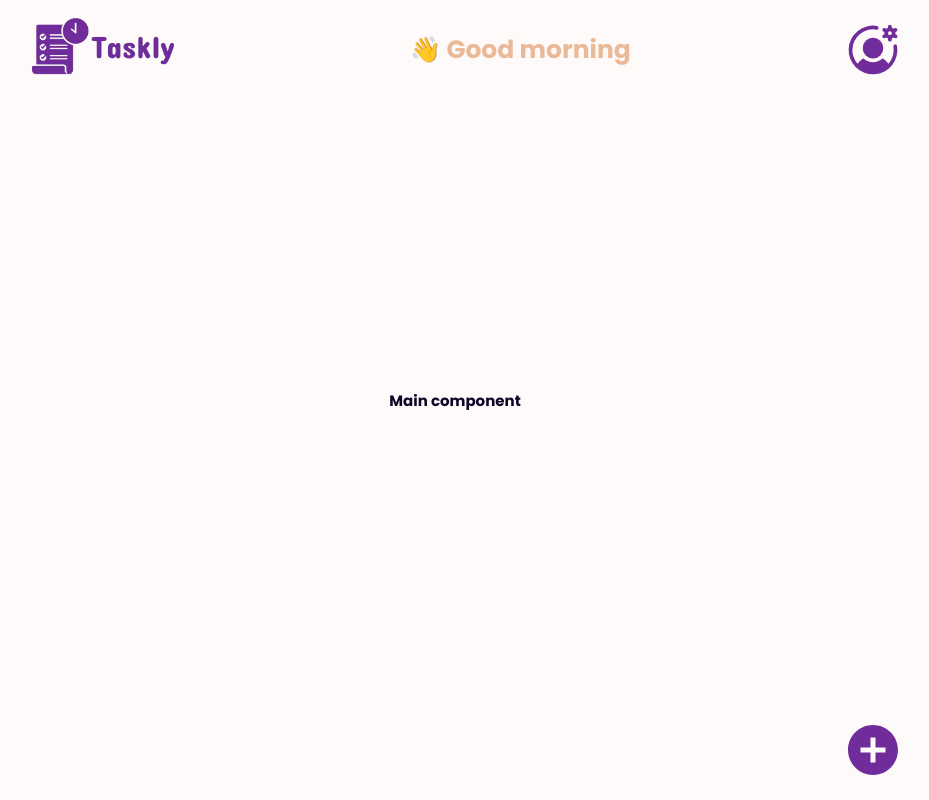
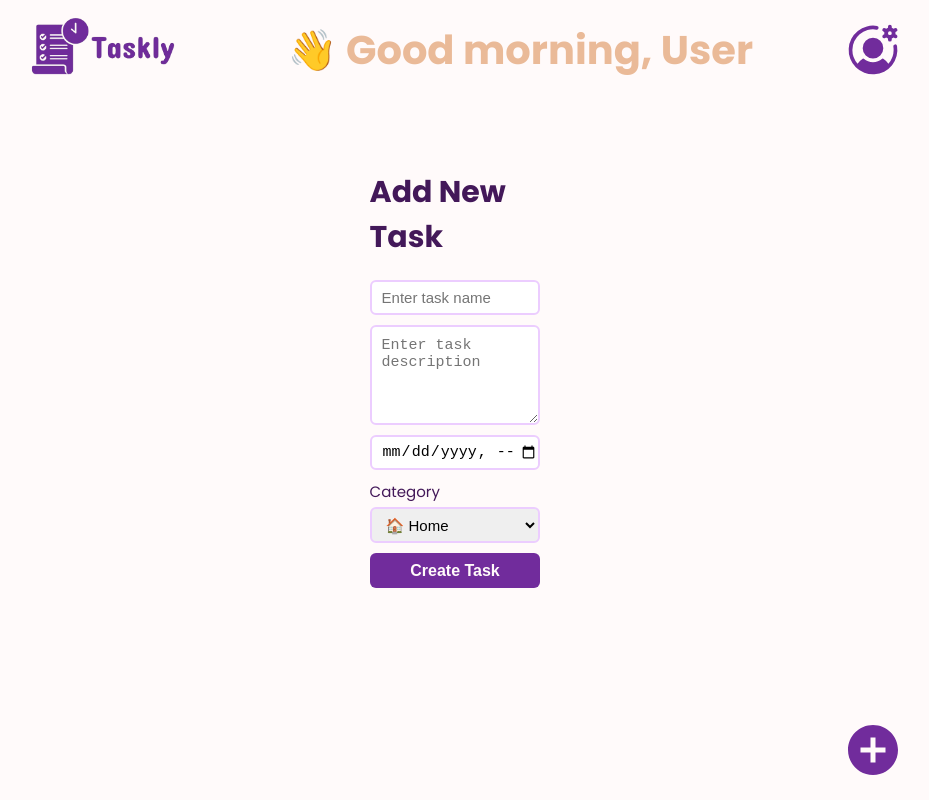
Before and after one commit to Naeemi7/Taskly, a React (Vite) app in the folder client/: page / in a window 1280 px wide. Shown: the whole page, without its empty margins (185-1114 px from the left). Built offline with nearby package versions, Linux system fonts and the light colour scheme; the HTML template or start-up script is replaced by a standard one.

Commit message:
the add task component has been almost completed

```diff
--- a/client/src/components/Features/AddTask/AddTask.jsx
+++ b/client/src/components/Features/AddTask/AddTask.jsx
@@ -1,7 +1,48 @@
+import { useState } from "react";
+import Button from "@Reusable/Button";
+
 const AddTask = () => {
+  const [dateTime, setDateTime] = useState("");
+
+  const handleDateTimeChange = (e) => {
+    setDateTime(e.target.value);
+  };
+
   return (
-    <div>
-      <h1>I am add task component</h1>
+    <div className="add-task-container">
+      <h2>Add New Task</h2>
+      <form>
+        <input type="text" placeholder="Enter task name" />
+        <textarea placeholder="Enter task description"></textarea>
+        <input
+          type="datetime-local"
+          value={dateTime}
+          name="datetime"
+          onChange={handleDateTimeChange}
+        />
+
+        <div className="select-category-container">
+          <label>Category</label>
+          <select>
+            <option value="home">🏠 Home</option>
+            <option value="work">💼 Work</option>
+            <option value="personal">👨 Personal</option>
+            <option value="health">🏥 Health</option>
+            <option value="fitness">🚴‍♀️ Fitness</option>
+            <option value="education">📚 Education</option>
+          </select>
+        </div>
+
+        {/* <select>
+          <option value="red">🔴 Red</option>
+          <option value="green">🟢 Green</option>
+          <option value="blue">🔵 Blue</option>
+          <option value="orange">🟠 Orange</option>
+          <option value="black">⚫️ Black</option>
+        </select> */}
+
+        <Button name="Create Task" className="create-task-button" />
+      </form>
     </div>
   );
 };
--- a/client/src/components/Features/Main/Main.jsx
+++ b/client/src/components/Features/Main/Main.jsx
@@ -1,7 +1,8 @@
+import AddTask from "@Features/AddTask/AddTask";
 const Main = () => {
   return (
     <div className="main-container">
-      <h2>Main component</h2>
+      <AddTask />
     </div>
   );
 };
--- a/client/src/components/Features/Navbar/Greetings.jsx
+++ b/client/src/components/Features/Navbar/Greetings.jsx
@@ -1,6 +1,6 @@
 import DisplayGreeting from "@utils/DisplayGreeting";
 const Greetings = () => {
-  return <span className="greeting">👋 {DisplayGreeting()}</span>;
+  return <h1 className="greeting">👋 {DisplayGreeting()}, User</h1>;
 };
 
 export default Greetings;
--- /dev/null
+++ b/client/src/components/Reusable/Button.jsx
@@ -0,0 +1,16 @@
+import PropTypes from "prop-types";
+
+const Button = ({ name = "button", className = "", onClick }) => {
+  return (
+    <button onClick={onClick} className={className}>
+      {name}
+    </button>
+  );
+};
+
+Button.propTypes = {
+  name: PropTypes.string,
+  className: PropTypes.string,
+  onClick: PropTypes.func,
+};
+export default Button;
--- a/client/src/index.css
+++ b/client/src/index.css
@@ -7,3 +7,19 @@
 html {
   font-size: 62.5%;
 }
+
+h1 {
+  font-size: 4rem;
+}
+h2 {
+  font-size: 3rem;
+}
+h3 {
+  font-size: 2.8rem;
+}
+h4 {
+  font-size: 2.4rem;
+}
+p {
+  font-size: 1.6rem;
+}
--- a/client/src/styles/App.scss
+++ b/client/src/styles/App.scss
@@ -39,7 +39,6 @@ body {
     // Greeting  Component
     .greeting {
       font-weight: 700;
-      font-size: 2.5rem;
       color: $heading-color;
     }
 
@@ -51,14 +50,7 @@ body {
 
       // Profile icon
       .profile-icon {
-        width: 6rem;
-        height: 6rem;
-        cursor: pointer;
-        color: $primary-color;
-
-        &:hover {
-          color: $secondary-color;
-        }
+        @include icon-template;
       }
 
       .profile-dropdown {
@@ -107,12 +99,79 @@ body {
     }
   }
 
+  // Add Task Component style
+  .add-task-container {
+    height: 80%;
+    width: 30%;
+    display: flex;
+    flex-direction: column;
+    align-items: center;
+    padding: 4rem;
+
+    h2 {
+      margin-bottom: 2rem;
+    }
+
+    // Form style
+    form {
+      width: 100%;
+      display: flex;
+      flex-direction: column;
+      gap: 1rem;
+
+      textarea {
+        @include common-input-template;
+        height: 10rem;
+        padding-top: 1rem;
+      }
+
+      input {
+        height: 3.5rem;
+        @include common-input-template;
+      }
+
+      // Select category container style
+      .select-category-container {
+        display: flex;
+        flex-direction: column;
+        gap: 0.4rem;
+
+        label {
+          font-size: 1.5rem;
+          color: $font-color;
+        }
+
+        select {
+          @include common-input-template;
+          height: 3.6rem;
+
+          option {
+            appearance: none;
+            background-color: red;
+          }
+        }
+      }
+
+      .create-task-button {
+        @include common-button-template;
+        background-color: $primary-color;
+        color: $primary-background-color;
+
+        &:hover {
+          background-color: $hover-color;
+        }
+      }
+    }
+  }
+
   // Main Componenet
   .main-container {
+    width: 70%;
+    height: 100%;
+    padding: 3rem;
     grid-area: main;
     display: flex;
     justify-content: center;
-    align-items: center;
   }
 
   // Footer Component
@@ -124,14 +183,7 @@ body {
     align-items: center;
 
     .add-task-button {
-      width: 6rem;
-      height: 6rem;
-      cursor: pointer;
-      color: $primary-color;
-
-      &:hover {
-        color: $secondary-color;
-      }
+      @include icon-template;
     }
   }
 }
--- a/client/src/styles/_mixin.scss
+++ b/client/src/styles/_mixin.scss
@@ -0,0 +1,34 @@
+// Mixin template for profile and add ask icons
+@mixin icon-template {
+  width: 6rem;
+  height: 6rem;
+  cursor: pointer;
+  color: $primary-color;
+
+  &:hover {
+    color: $hover-color;
+  }
+}
+
+// Mixin template for common input fields
+@mixin common-input-template {
+  border-radius: 0.6rem;
+  border: 2px solid $structure-elements-light-color;
+  outline: none;
+  font-size: 1.5rem;
+  padding-left: 1rem;
+
+  &:focus {
+    outline: none;
+    border-color: $primary-color;
+  }
+}
+
+// Mixin template for common button design
+@mixin common-button-template {
+  font-size: 1.6rem;
+  font-weight: bold;
+  height: 3.5rem;
+  border: none;
+  border-radius: 0.6rem;
+}
--- a/client/src/styles/_variables.scss
+++ b/client/src/styles/_variables.scss
@@ -1,9 +1,17 @@
 // Poppins google font
 @import url("https://fonts.googleapis.com/css2?family=Poppins:ital,wght@0,100;0,200;0,300;0,400;0,500;0,600;0,700;0,800;0,900;1,100;1,200;1,300;1,400;1,500;1,600;1,700;1,800;1,900&display=swap");
 
+// Color variables
 $primary-background-color: #fffafa;
 $secondary-background-color: #ccc;
 $primary-color: #712c9c;
-$font-color: #0d0628;
+$font-color: #431859;
 $secondary-color: #9a348e;
 $heading-color: #eaba98;
+$error-color: #dd2d4a;
+$success-color: #749c75;
+$main-color: #f7e8d3;
+$shadow-dark-color: rgba(32, 32, 29, 0.1);
+$structure-elements-light-color: #eccdff;
+$structure-elments-color: #632382;
+$hover-color: #4b2069;
```
